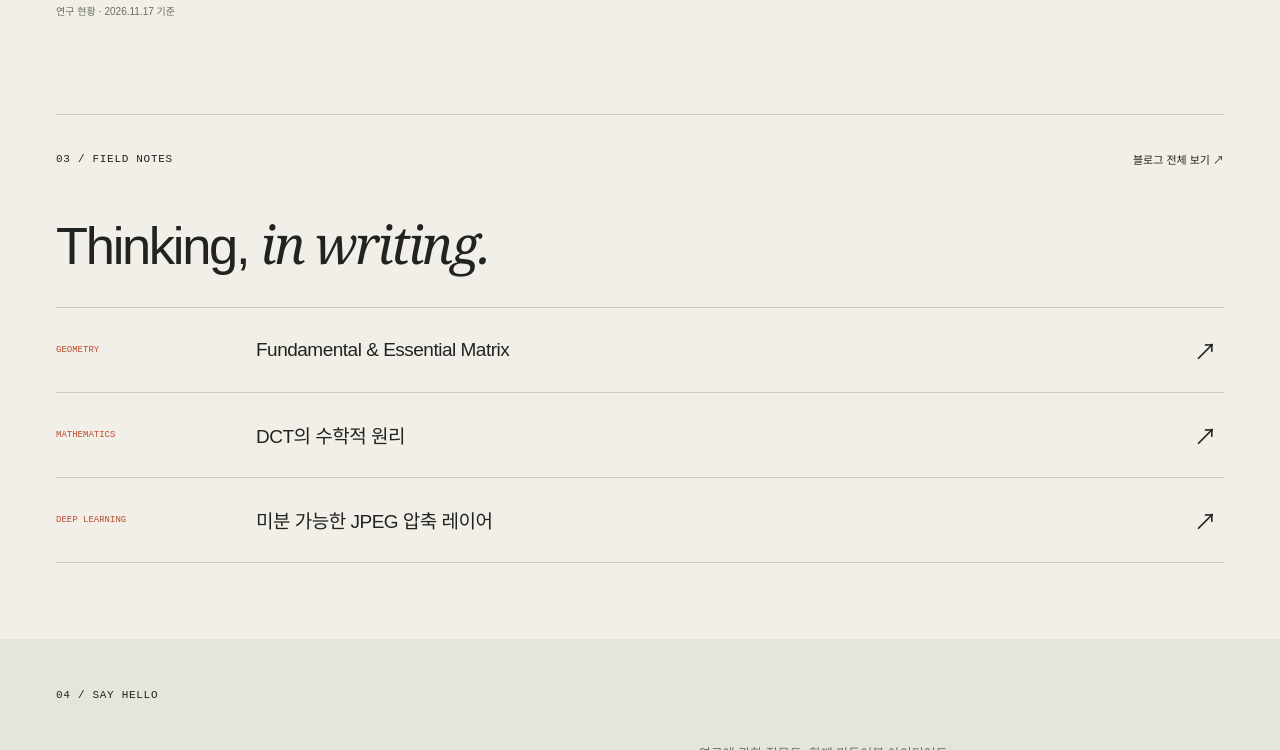
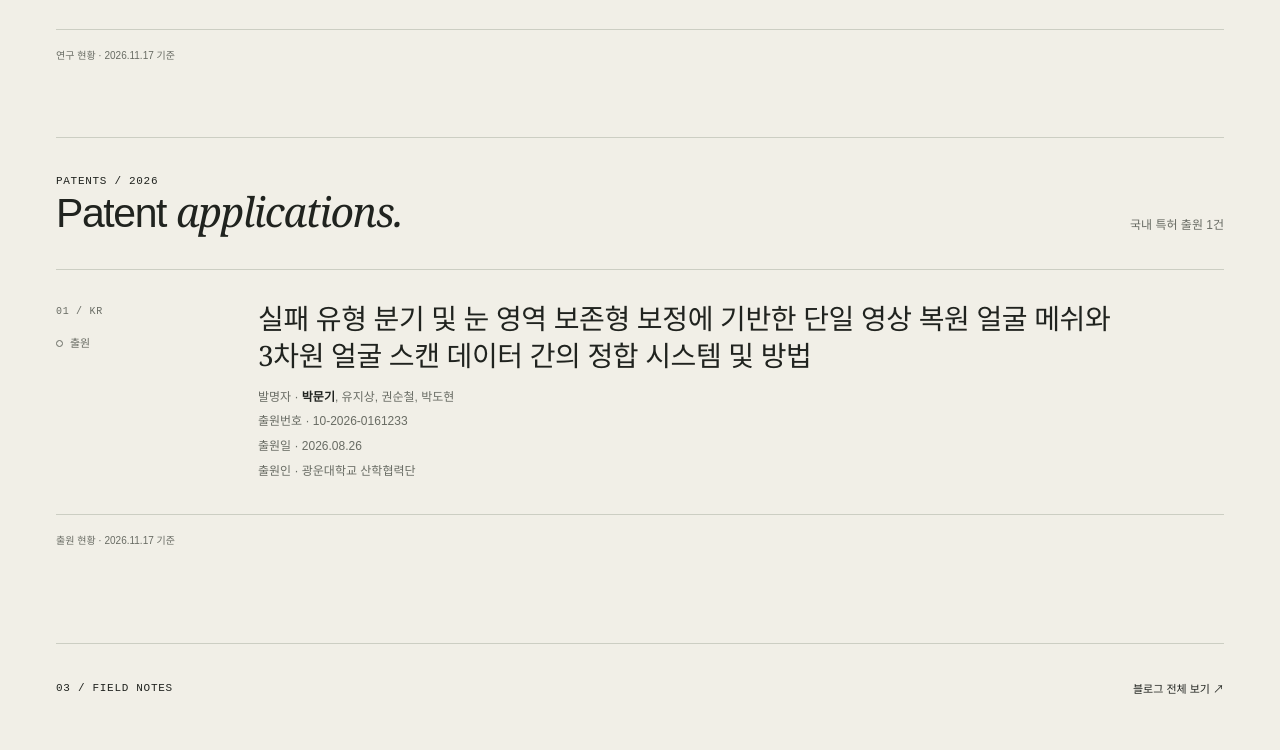
Before and after one commit to Moooooonk/IMS, a plain HTML site: page index.html in a window 1280 px wide. Shown: the part 3835-4585 px from the top of the page. Drawn offline with Linux system fonts and the light colour scheme.

Commit message:
Add verified Korean patent application to research profile

```diff
--- a/index.html
+++ b/index.html
@@ -31,7 +31,7 @@
     <link rel="icon" type="image/svg+xml" href="favicon.svg" />
     <link rel="apple-touch-icon" href="apple-touch-icon.png" />
     <link rel="manifest" href="manifest.json" />
-    <link rel="stylesheet" href="styles.css?v=20261117" />
+    <link rel="stylesheet" href="styles.css?v=20261117-2" />
     <script src="main.js?v=20261022" defer></script>
   </head>
   <body>
@@ -275,6 +275,7 @@
               <span class="eyebrow">PAPERS / 2026</span>
               <h3 id="research-title">Research &amp; <em>publications.</em></h3>
               <p class="research-summary">3D 비전과 생성 모델의 제어·평가를 다룬 연구.</p>
+              <a class="publication-link" href="#patents">특허 출원 1건 <span aria-hidden="true">↓</span></a>
             </div>
             <p class="research-summary">게재 2편 · 게재 확정 1편 · 심사 결과 대기 1편</p>
           </header>
@@ -339,6 +340,33 @@
             </li>
           </ol>
           <p class="research-updated">연구 현황 · <time datetime="2026-11-17">2026.11.17</time> 기준</p>
+        </section>
+        <section class="research-section" id="patents" aria-labelledby="patents-title">
+          <header class="research-heading">
+            <div>
+              <span class="eyebrow">PATENTS / 2026</span>
+              <h3 id="patents-title">Patent <em>applications.</em></h3>
+            </div>
+            <p class="research-summary">국내 특허 출원 1건</p>
+          </header>
+          <ol class="publication-list">
+            <li>
+              <article class="publication" aria-labelledby="patent-face-title">
+                <div class="publication-meta">
+                  <span class="publication-index">01 / KR</span>
+                  <span class="publication-status" data-status="filed">출원</span>
+                </div>
+                <div class="publication-body">
+                  <h4 id="patent-face-title">실패 유형 분기 및 눈 영역 보존형 보정에 기반한 단일 영상 복원 얼굴 메쉬와 3차원 얼굴 스캔 데이터 간의 정합 시스템 및 방법</h4>
+                  <p class="publication-authors">발명자 · <strong>박문기</strong>, 유지상, 권순철, 박도현</p>
+                  <p class="publication-venue">출원번호 · 10-2026-0161233</p>
+                  <p class="publication-venue">출원일 · <time datetime="2026-08-26">2026.08.26</time></p>
+                  <p class="publication-venue">출원인 · 광운대학교 산학협력단</p>
+                </div>
+              </article>
+            </li>
+          </ol>
+          <p class="research-updated">출원 현황 · <time datetime="2026-11-17">2026.11.17</time> 기준</p>
         </section>
       </section>
       <section class="notes-section wrap" aria-labelledby="notes-title">
--- a/styles.css
+++ b/styles.css
@@ -728,6 +728,7 @@ h2 {
   font-weight: 400;
   line-height: 1.32;
   letter-spacing: -0.35px;
+  word-break: keep-all;
   overflow-wrap: anywhere;
 }
 .publication-authors,
```
Also changed, not shown: projects.html (+1 -1 lines).
